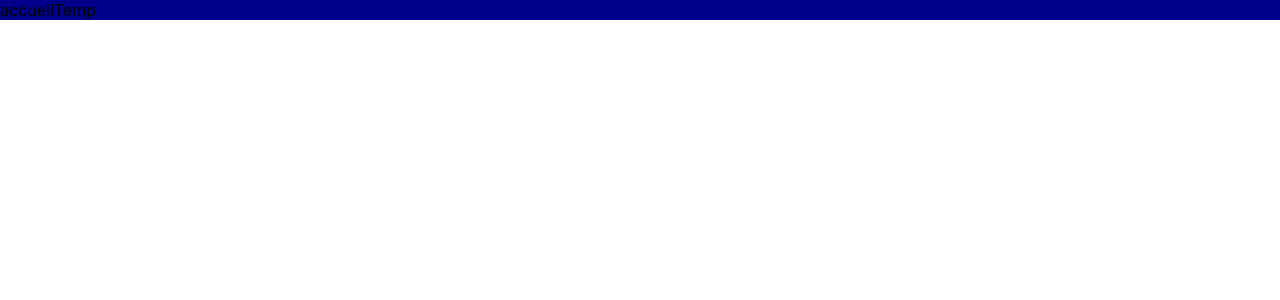
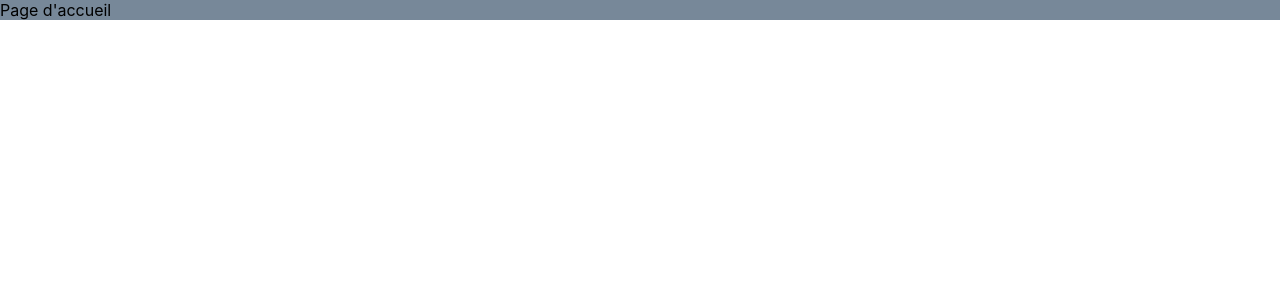
Before and after one commit to ContactJHC/argent-bank-front, a React (Create React App) app: page / in a window 1280 px wide. Shown: the top 300 px of the page. Built offline with nearby package versions, Linux system fonts and the light colour scheme.

Commit message:
reducer, actions, store : created

```diff
--- a/src/App.js
+++ b/src/App.js
@@ -1,9 +1,8 @@
-import AccueilTemp from "./components/AccueilTemp";
 import store from "./store";
 
 function App() {
   return (
-    <AccueilTemp/>
+    <div style={{backgroundColor:"lightslategray"}}>Page d'accueil</div>
   )
 }
 
--- a/src/components/AccueilTemp.js
+++ /dev/null
@@ -1,7 +0,0 @@
-import React from 'react'
-
-export default function AccueilTemp() {
-  return (
-    <div style={{backgroundColor:"darkblue"}}>accueilTemp</div>
-  )
-}
--- a/src/store.js
+++ b/src/store.js
@@ -1,7 +1,7 @@
 import { configureStore } from "@reduxjs/toolkit";
 import usersReducer from "./features/users";
 
-// store creation : initial state + reducer
+// store creation
 
 export default configureStore({
     reducer: {
```
Also changed, not shown: src/actions.js (deleted, +0 -7 lines).
